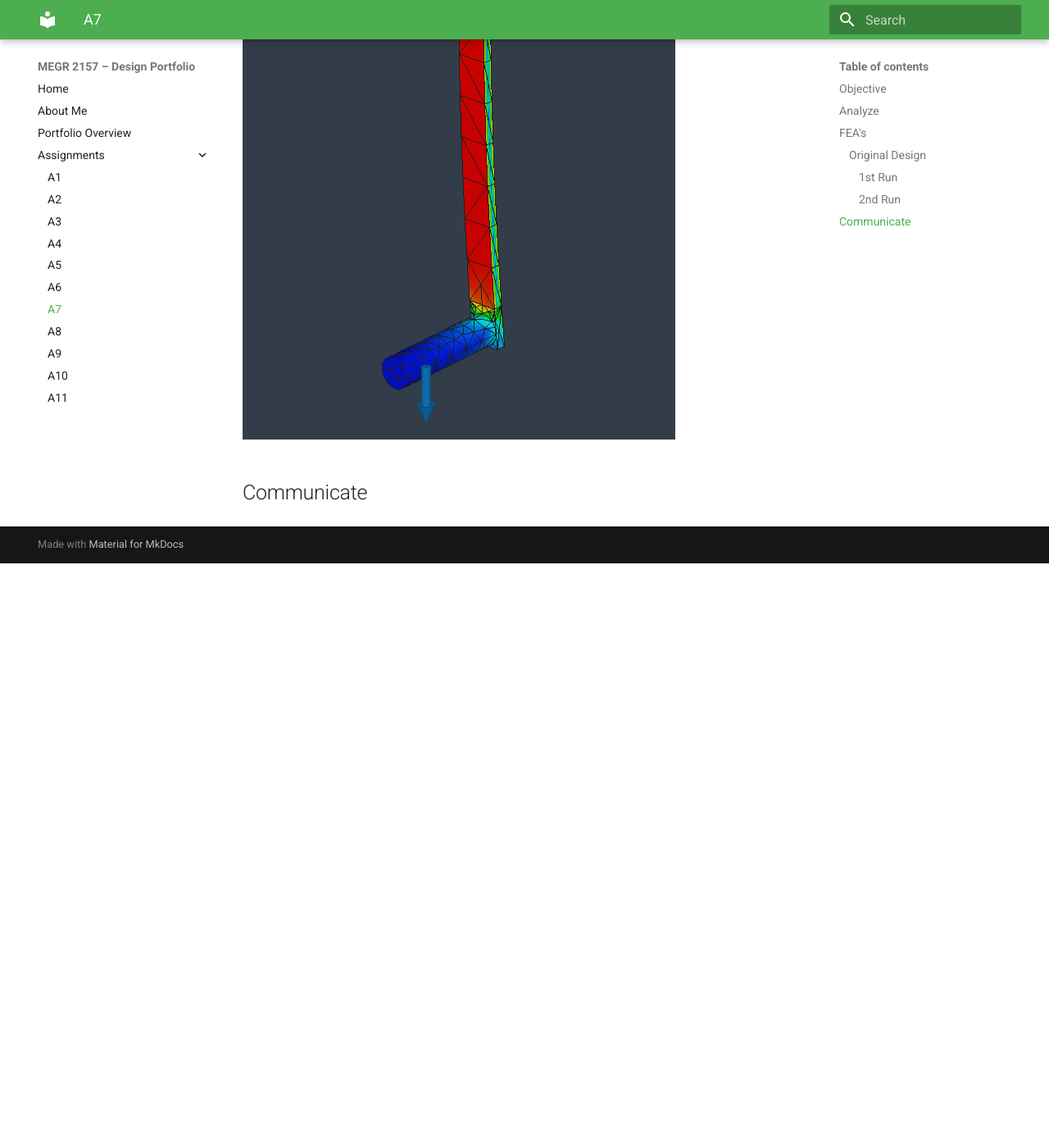
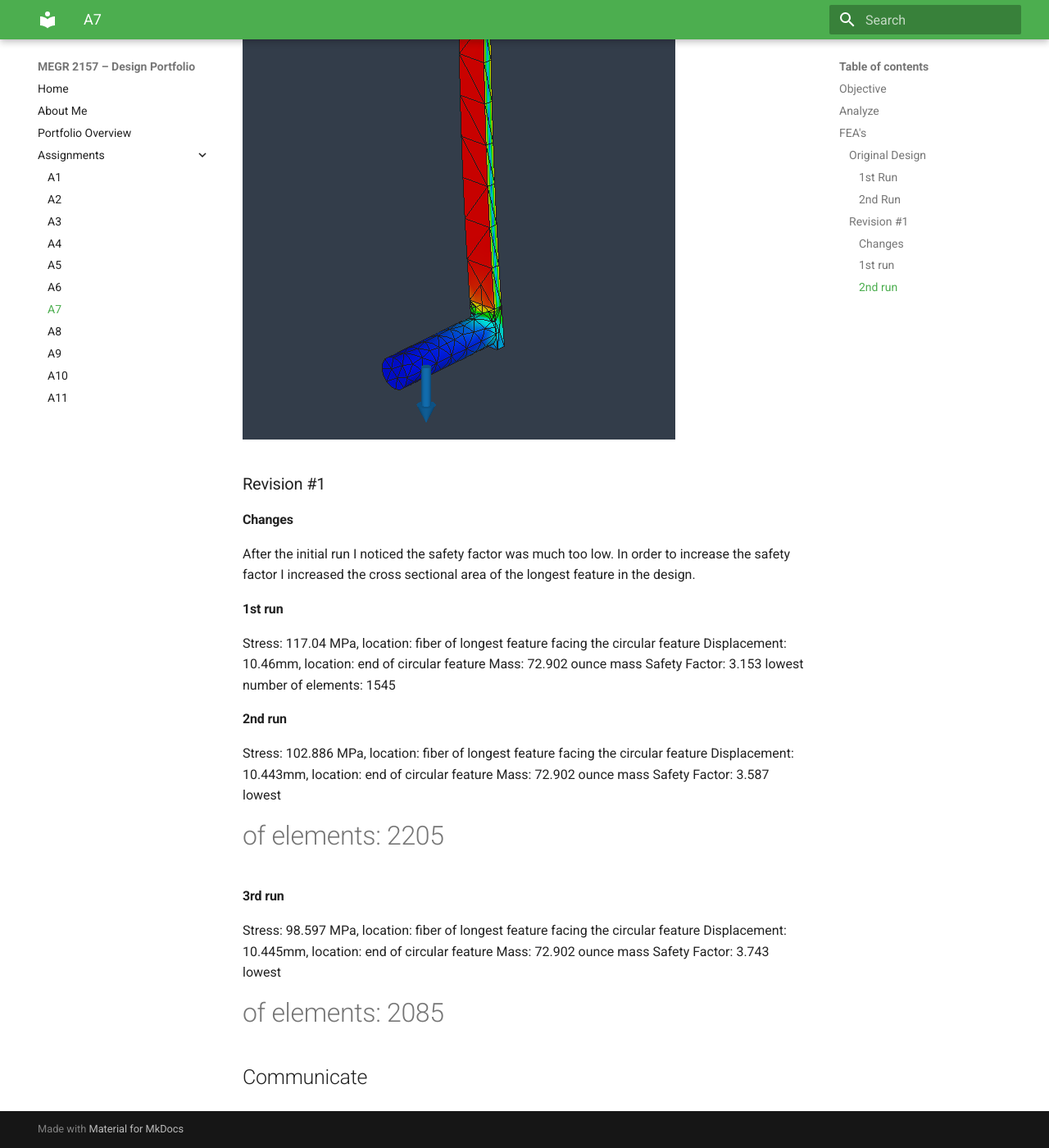
Before and after one commit to pklauser-cyber/design-projects-portfolio, an MkDocs documentation site: the page built from docs/assignments/A07/index.md, in a window 1280 px wide and 1400 px high, scrolled down 1836 px. Shown: the whole window at 82% size. Built offline with MkDocs 1.6.1 and Material for MkDocs 9.7.7, drawn with Linux system fonts in a browser that asks for light colours; before the commit the page ends 2523 px from its top, so only the background shows below that.

Commit message:
Update index.md

```diff
--- a/docs/assignments/A07/index.md
+++ b/docs/assignments/A07/index.md
@@ -27,6 +27,29 @@ these are within 7% of each other in all major areas
 ![screenshot#1](image13.png)
 ![screenshot#2](image11.png)
 
+### Revision #1
+####Changes
+After the initial run I noticed the safety factor was much too low. In order to increase the safety factor I increased the cross sectional area of the longest feature in the design.
+#### 1st run
+Stress: 117.04 MPa, location: fiber of longest feature facing the circular feature
+Displacement: 10.46mm, location: end of circular feature
+Mass: 72.902 ounce mass
+Safety Factor: 3.153 lowest
+number of elements: 1545
+#### 2nd run
+Stress: 102.886 MPa, location: fiber of longest feature facing the circular feature
+Displacement: 10.443mm, location: end of circular feature
+Mass: 72.902 ounce mass
+Safety Factor: 3.587 lowest
+# of elements: 2205
+#### 3rd run
+Stress: 98.597 MPa, location: fiber of longest feature facing the circular feature
+Displacement: 10.445mm, location: end of circular feature
+Mass: 72.902 ounce mass
+Safety Factor: 3.743 lowest
+# of elements: 2085
+
+
 
 
 ## Communicate
```
